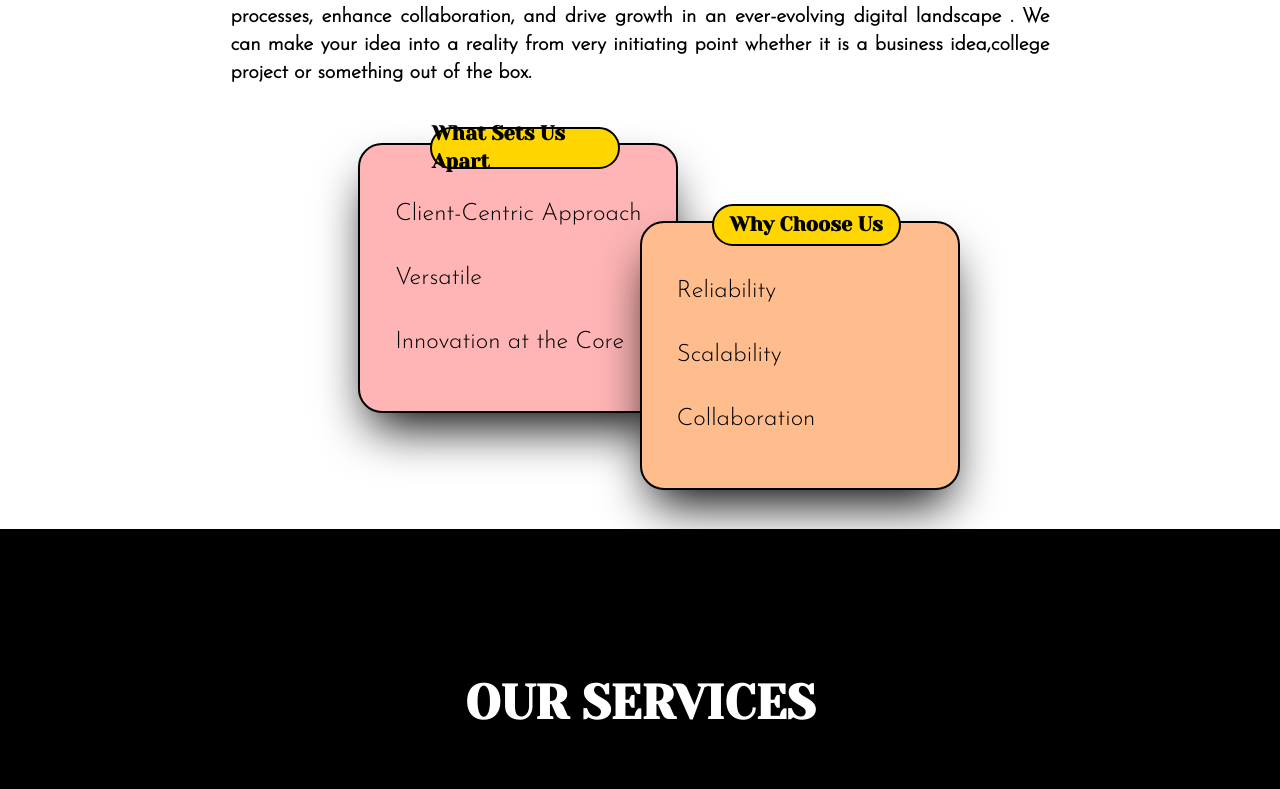
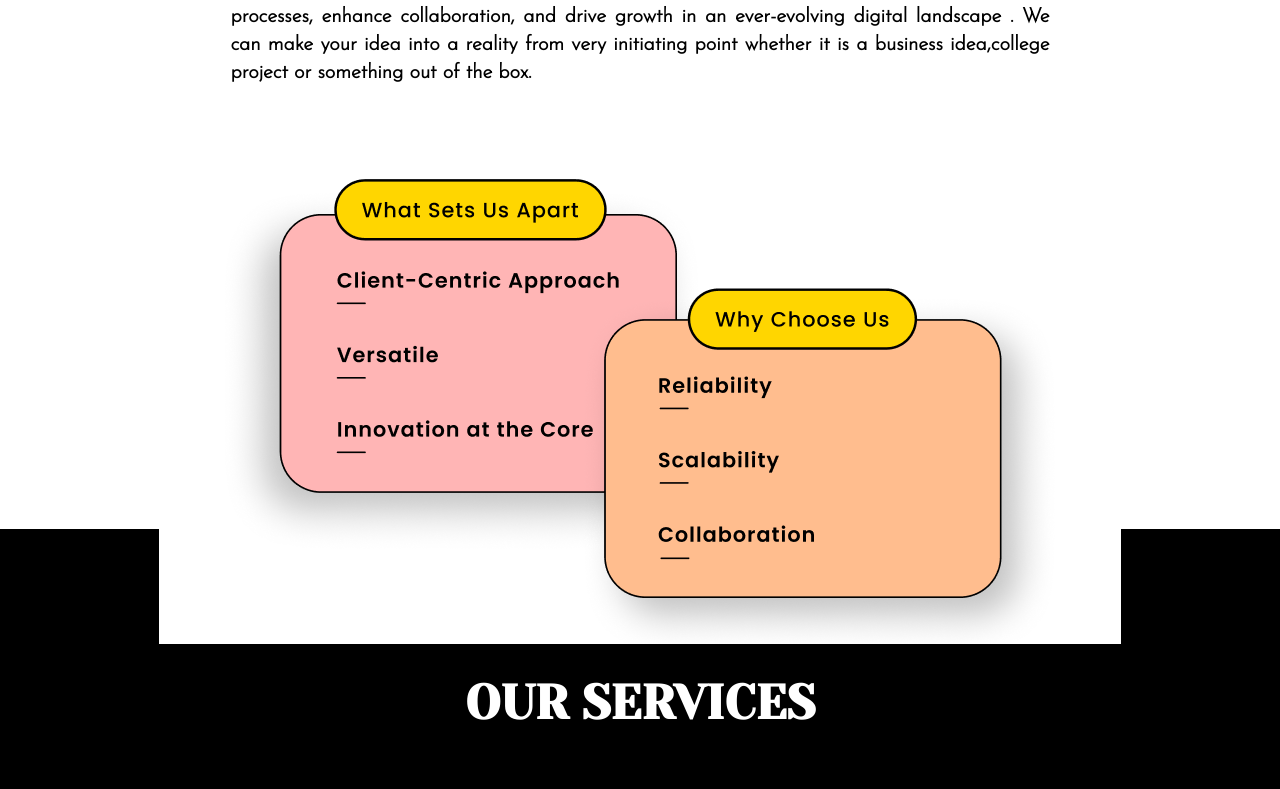
Before and after one commit to SuhasLingam/Agile-YANAM-Web, a React (Vite) app in the folder client/: page / in a window 1280 px wide. Shown: the part 1071-1860 px from the top of the page. Built offline with nearby package versions, Linux system fonts and the light colour scheme.

Commit message:
about updated

```diff
--- a/client/src/components/AboutUs/about.jsx
+++ b/client/src/components/AboutUs/about.jsx
@@ -1,4 +1,5 @@
 import React from 'react';
+import aboutImage from '../../assets/about1.png';
 
 const about = () => {
   return (
@@ -17,37 +18,8 @@ const about = () => {
           project or something out of the box.
         </p>
 
-        <div className="relative flex flex-row items-center justify-center w-full h-screen">
-          <div className="absolute shadow-2xl shadow-black flex left-[4%] md:left-[28%] items-center justify-center border-black border-2 top-0 md:top-0 md:w-[25%] w-[50%] md:h-[70%] h-[60%] bg-[#FFB5B5] rounded-3xl">
-            <div className="relative w-full h-full">
-              <div className="font-HeadingFont md:-top-[7%] md:text-xl  text-xs font-bold -top-[6%] rounded-3xl border-2 flex justify-center items-center border-black md:left-[22%] left-[20%] md:w-[60%] w-[65%] md:h-[16%] h-[17%] bg-[#FFD600] absolute">
-                What Sets Us Apart
-              </div>
-            </div>
-
-            <div className="absolute md:left-[11%] left-[5%] z-10 space-y-5 md:space-y-8">
-              <p className=" md:text-2xl font-BodyFont">
-                Client-Centric Approach
-              </p>
-              <p className=" md:text-2xl font-BodyFont">Versatile</p>
-              <p className=" md:text-2xl font-BodyFont">
-                Innovation at the Core
-              </p>
-            </div>
-          </div>
-          <div className="absolute flex items-center shadow-2xl shadow-black justify-center bg-[#FFBD8E] border-black border-2 md:right-[25%] right-[4%] md:bottom-[10%] bottom-[8%] md:w-[25%] w-[50%] md:h-[70%] h-[60%] rounded-3xl">
-            <div className="relative w-full h-full">
-              <div className="font-HeadingFont md:-top-[7%] md:text-xl text-xs font-bold  -top-[6%] rounded-3xl border-2 flex justify-center items-center border-black md:left-[22%] left-[20%] md:w-[60%] w-[65%] md:h-[16%] h-[17%] bg-[#FFD600] absolute">
-                Why Choose Us
-              </div>
-            </div>
-
-            <div className="absolute md:left-[11%] left-[5%] z-10 space-y-5 md:space-y-8">
-              <p className=" md:text-2xl font-BodyFont">Reliability</p>
-              <p className=" md:text-2xl font-BodyFont">Scalability</p>
-              <p className=" md:text-2xl font-BodyFont">Collaboration</p>
-            </div>
-          </div>
+        <div>
+          <img src={aboutImage} alt="img" />
         </div>
       </div>
     </>
--- /dev/null
+++ b/client/src/components/AboutUs/aboutCard.jsx
@@ -0,0 +1,36 @@
+import React from 'react';
+
+const aboutCard = () => {
+  return (
+    <div className="relative flex flex-row items-center justify-center w-full h-screen">
+      <div className="absolute shadow-2xl shadow-black flex left-[4%] md:left-[28%] items-center justify-center border-black border-2 top-0 md:top-0 md:w-[25%] w-[250px] md:h-[70%] h-[250px] bg-[#FFB5B5] rounded-3xl">
+        <div className="relative w-full h-full">
+          <div className="font-HeadingFont md:-top-[7%] md:text-xl  text-xs font-bold -top-[6%] rounded-3xl border-2 flex justify-center items-center border-black md:left-[22%] left-[20%] md:w-[60%] w-[65%] md:h-[16%] h-[17%] bg-[#FFD600] absolute">
+            What Sets Us Apart
+          </div>
+        </div>
+
+        <div className="absolute md:left-[11%] left-[5%] z-10 space-y-5 md:space-y-8">
+          <p className=" md:text-2xl font-BodyFont">Client-Centric Approach</p>
+          <p className=" md:text-2xl font-BodyFont">Versatile</p>
+          <p className=" md:text-2xl font-BodyFont">Innovation at the Core</p>
+        </div>
+      </div>
+      <div className="absolute flex items-center shadow-2xl shadow-black justify-center bg-[#FFBD8E] border-black border-2 md:right-[25%] right-[4%] md:bottom-[10%] bottom-[8%] md:w-[25%] w-[50%] md:h-[70%] h-[60%] rounded-3xl">
+        <div className="relative w-full h-full">
+          <div className="font-HeadingFont md:-top-[7%] md:text-xl text-xs font-bold  -top-[6%] rounded-3xl border-2 flex justify-center items-center border-black md:left-[22%] left-[20%] md:w-[60%] w-[65%] md:h-[16%] h-[17%] bg-[#FFD600] absolute">
+            Why Choose Us
+          </div>
+        </div>
+
+        <div className="absolute md:left-[11%] left-[5%] z-10 space-y-5 md:space-y-8">
+          <p className=" md:text-2xl font-BodyFont">Reliability</p>
+          <p className=" md:text-2xl font-BodyFont">Scalability</p>
+          <p className=" md:text-2xl font-BodyFont">Collaboration</p>
+        </div>
+      </div>
+    </div>
+  );
+};
+
+export default aboutCard;
--- a/client/src/components/navbar.jsx
+++ b/client/src/components/navbar.jsx
@@ -18,7 +18,6 @@ const Navbar = () => {
 
     window.addEventListener('scroll', handleScroll);
 
-    // Cleanup event listener on component unmount
     return () => {
       window.removeEventListener('scroll', handleScroll);
     };
```
Also changed, not shown: client/src/assets/about.png (added), client/src/assets/about1.png (added).
